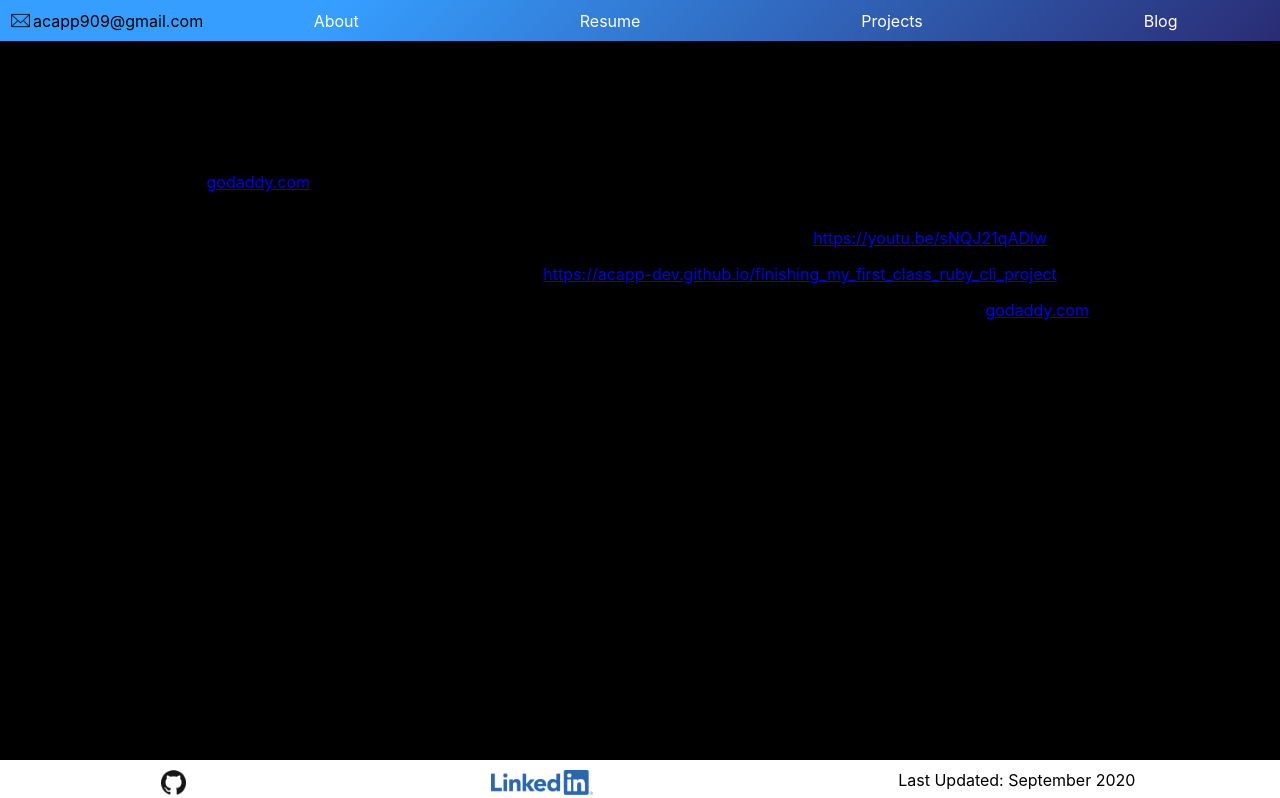
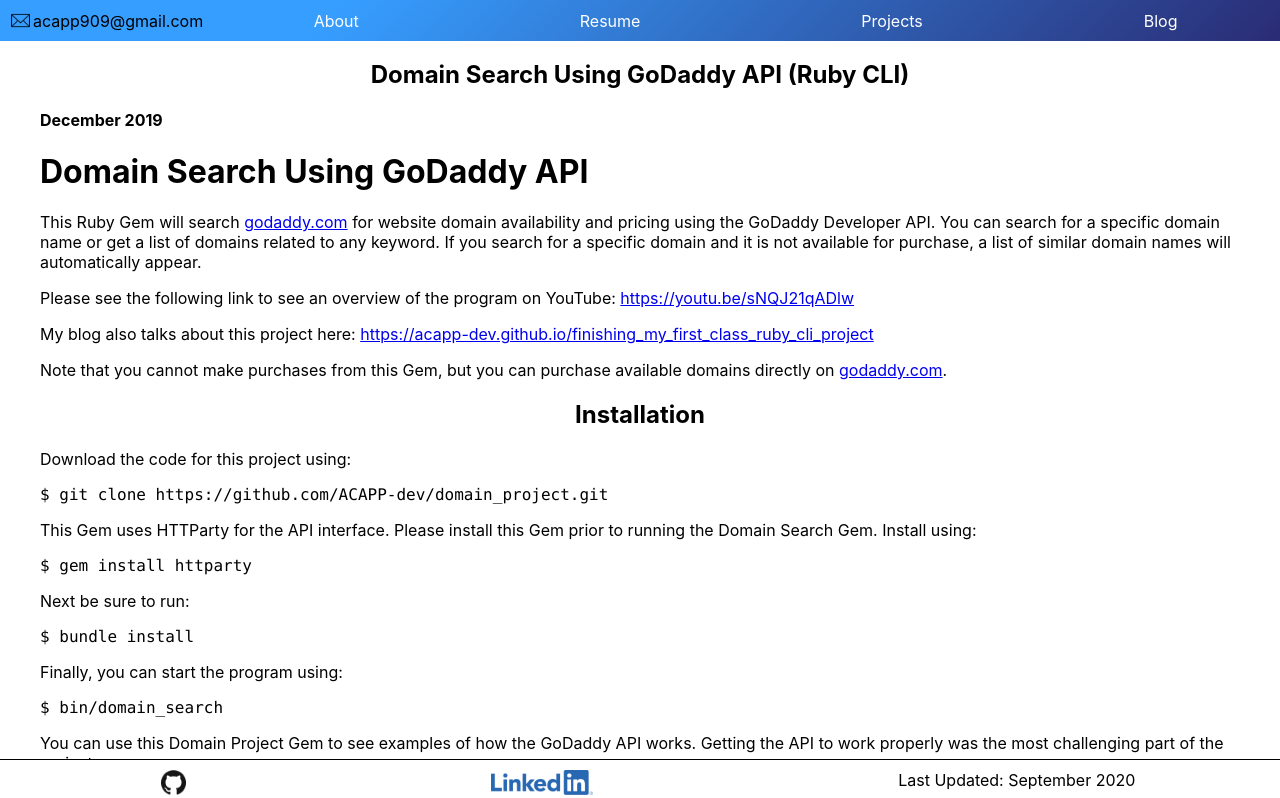
Before and after one commit to ACAPP-dev/portfolio, a React (Create React App) app: page /projects/domain in a window 1280 px wide. Shown: the top 798 px of the page. Built offline with nearby package versions, Linux system fonts and the light colour scheme.

Commit message:
updates to about me text and some formatting

```diff
--- a/src/App.css
+++ b/src/App.css
@@ -129,6 +129,7 @@
   flex-direction: column; */
   /* margin: 5vh; */
   padding-top: 2.5vh;
+  /* padding-bottom: 4vh; */
   background-color: black;
   /* padding: 10vh; */
   /* position: relative; */
@@ -163,6 +164,7 @@
   padding-top: 3vh;
   padding-bottom: 4vh;
   text-align: left;
+  /* background: white; */
   /* margin: 5vh; */
   /* height: 85vh; */
 }
@@ -188,6 +190,13 @@
   height: 25vh;
   display: block;
   margin: auto;
+}
+
+.project-div {
+  background: white;
+  text-align: left;
+  padding: 5vh;
+
 }
 
 #about-img {
--- a/src/components/About.js
+++ b/src/components/About.js
@@ -1,5 +1,5 @@
 import React from 'react'
-import andrewNapa from '../images/andrew-napa.jpg'
+import andrewPhoto from '../images/andrew-profile.jpeg'
 import {Link} from 'react-router-dom'
 import Cards from '../components/projects/Cards'
 import projectListing from '../components/projects/projectListing.json'
@@ -18,16 +18,17 @@
             <div id='about-div'>
                 <h2>Andrew Capp</h2>
                 <h4>Software Engineer Focused on JavaScript, React, and Ruby on Rails</h4>
-                <img id='about-img' src={andrewNapa} alt='Andrew in Napa Valley' />
-                <p className='about-p'>I transitioned into programming after a thirty year career as director of finance at Hilton Hotels.  I’m finishing my web design program at Flatiron School and am excited to use my skills in Ruby on Rails and JavaScript to create useful tools.  I’m currently working on a project to view stock market data over customizable time frames.  I really enjoy the challenge of creating something useful and would love opportunities to utilize my coding skills and experience working as part of a team.  If you would like to reach out to me for opportunities my email address is: acapp909@gmail.com</p>
+                <img id='about-img' src={andrewPhoto} alt='Andrew Profile Picture' />
+                <p className='about-p'>I transitioned into programming after a thirty year career as director of finance at Hilton Hotels and recently graduated from my software engineering program at Flatiron School. I really enjoy the challenge of creating something useful and would love opportunities to utilize my coding skills and experience working as part of a team.  If you would like to reach out to me for opportunities my email address is: acapp909@gmail.com.</p>
                 <Link id='resume-link' to='/resume' exact>Resume</Link>
             </div>
             <div>
                 <h4>Latest Project</h4>
                 < ProjectCard />
             </div>
+            <div><h4>Latest Blog</h4></div>
             <div className='resume-container'>
-                <h4>Latest Blog</h4>
+
                 <iframe id='resume' src={blog} title="Latest Blog Post" />
             </div>
         </div>
--- a/src/components/projects/auto-dealer/AutoDealer.js
+++ b/src/components/projects/auto-dealer/AutoDealer.js
@@ -19,7 +19,7 @@
 
     render() {
         return(
-            <div>
+            <div className='project-div'>
                 <h2>Auto Dealer Website</h2>
                 <h4>April 2020</h4>
 
--- a/src/components/projects/domain/Domain.js
+++ b/src/components/projects/domain/Domain.js
@@ -19,7 +19,7 @@
 
     render() {
         return(
-            <div>
+            <div className='project-div'>
                 <h2>Domain Search Using GoDaddy API (Ruby CLI)</h2>
                 <h4>December 2019</h4>
 
--- a/src/components/projects/familytree/Familytree.js
+++ b/src/components/projects/familytree/Familytree.js
@@ -19,7 +19,7 @@
 
     render() {
         return(
-            <div>
+            <div className='project-div'>
                 <h2>Familytree Web App</h2>
                 <h4>February 2020</h4>
 
--- a/src/components/projects/slots/Slots.js
+++ b/src/components/projects/slots/Slots.js
@@ -19,7 +19,7 @@
 
     render() {
         return(
-            <div>
+            <div className='project-div'>
                 <h2>Slot Machine Javascript Based Web App</h2>
                 <h4>June 2020</h4>
 
--- a/src/components/projects/stocks/Stocks.js
+++ b/src/components/projects/stocks/Stocks.js
@@ -19,7 +19,7 @@
 
     render() {
         return(
-            <div>
+            <div className='project-div'>
                 <h2>Stock Market Data Web App</h2>
                 <h4>August 2020</h4>
 
```
Also changed, not shown: src/images/andrew-profile.jpeg (added).
